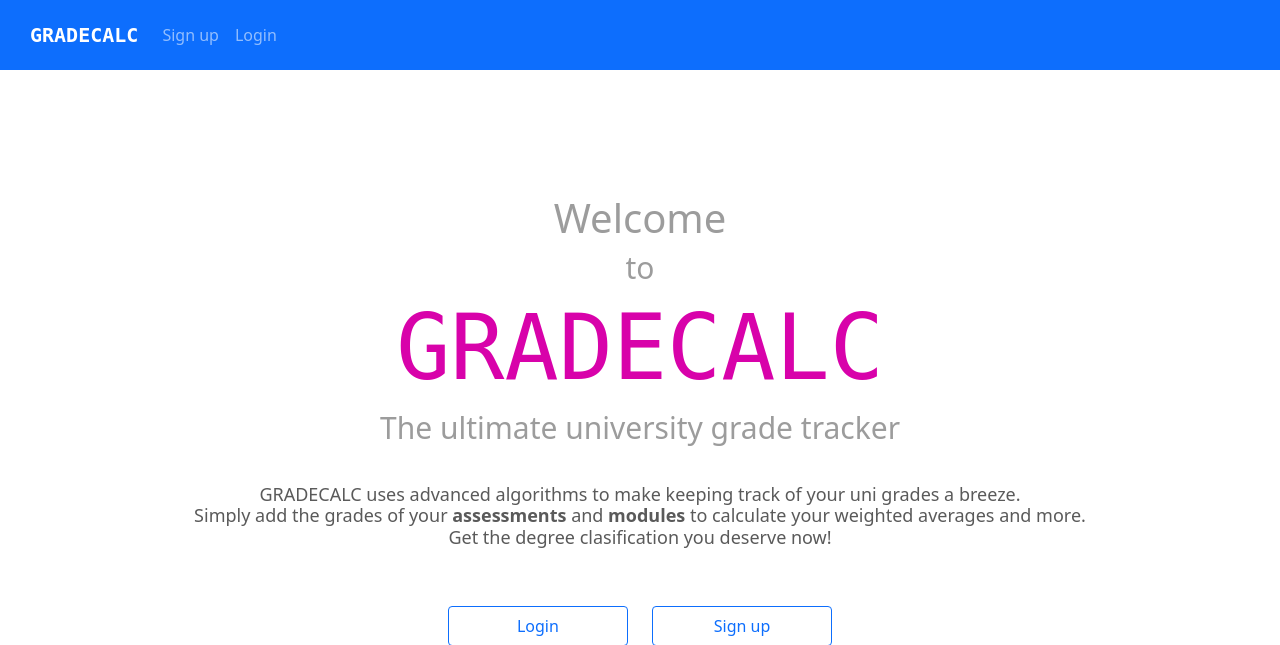
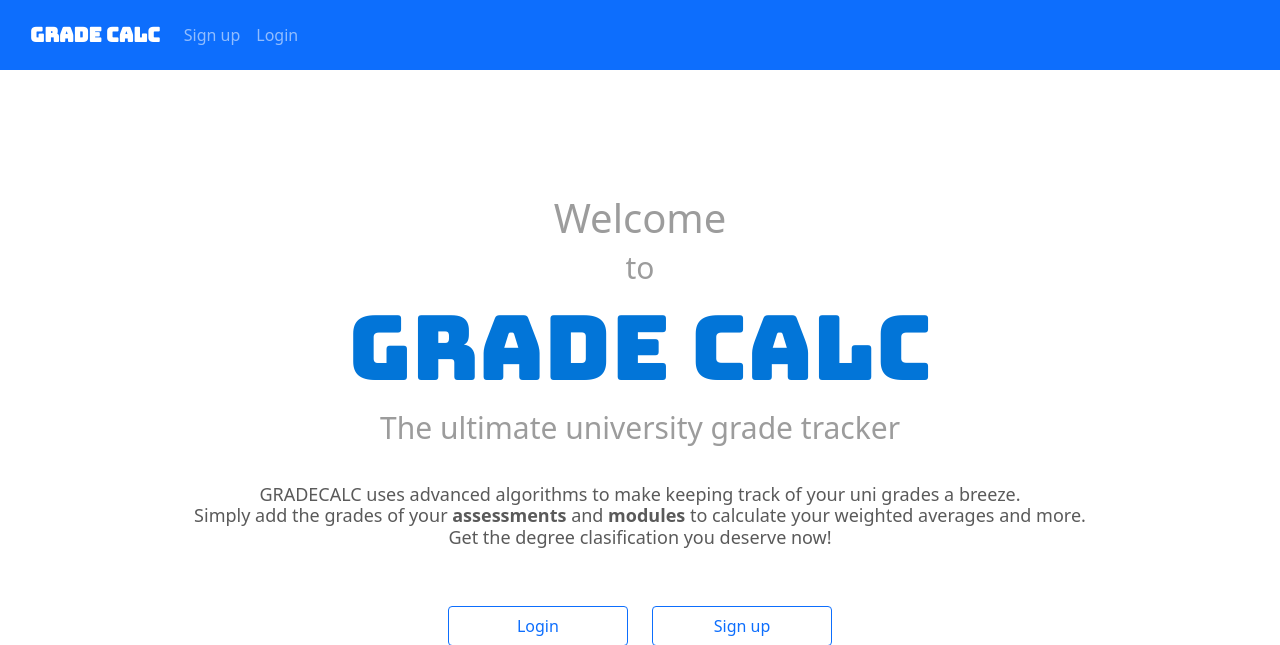
Before and after one commit to Lanrayy/web-app-development-comp2011-cwk2, a Flask app: page / in a window 1280 px wide. Shown: the top 645 px of the page. Run offline with Flask 2, Linux system fonts and the light colour scheme; some libraries are stand-ins or nearby versions.

Commit message:
Font on home page and nav abr changed

```diff
--- a/app/static/styles.css
+++ b/app/static/styles.css
@@ -19,9 +19,6 @@ body{
     background-color: red;
 }
 
-nav{
-    min-height: 70px;
-}
 
 .page-title{
     display: flex;
@@ -29,11 +26,7 @@ nav{
     margin-top: 20px;
 }
 
-.navbar-logo{
-    font-family: monospace, sans-serif;
-    font-weight:bolder;
-    padding-left: 30px;
-}
+
 
 .active{
     color: red;
@@ -52,6 +45,22 @@ ul{
 .flashes{
     /* border: 1px solid red; */
     padding: 0px;
+}
+
+/* NAV BAR LOGO */
+
+nav{
+    min-height: 70px;
+}
+
+.navbar-logo{
+    font-family: 'Bungee', monospace;
+    font-weight:bolder;
+    padding-left: 30px;
+}
+
+.navbar-brand{
+    font-size: 2rem;
 }
 
 /* INDEX / HOME STYLES */
@@ -78,9 +87,8 @@ ul{
 
 .assessment{
     font-size: 90px;
-    font-family: monospace;
+    font-family: 'Bungee', monospace;
     color: #0275d8;
-    color: #d802aa;
 }
 
 .subtitle{
@@ -136,10 +144,6 @@ ul{
 
 /*DASHBOARD STYLES*/
 /*Each module styles*/
-a{
-
-}
-
 /*container for all the modules*/
 .body{
     background-color: red;
--- a/app/templates/base.html
+++ b/app/templates/base.html
@@ -18,13 +18,18 @@
     <!-- CSS Link -->
     <link rel="stylesheet" href="{{url_for('static', filename='../static/styles.css')}}">
 
+    <!-- FONT LINK -->
+    <link rel="preconnect" href="https://fonts.googleapis.com">
+    <link rel="preconnect" href="https://fonts.gstatic.com" crossorigin>
+    <link href="https://fonts.googleapis.com/css2?family=Bungee&display=swap" rel="stylesheet">
+
     <!-- Bootstrap CSS -->
     <link href="https://cdn.jsdelivr.net/npm/bootstrap@5.1.3/dist/css/bootstrap.min.css" rel="stylesheet" integrity="sha384-1BmE4kWBq78iYhFldvKuhfTAU6auU8tT94WrHftjDbrCEXSU1oBoqyl2QvZ6jIW3" crossorigin="anonymous">
   </head>
   <body>
       <!-- Navigation Bar -->
      <nav class="navbar navbar-expand-lg navbar-dark bg-primary justify-content-between">
-        <a class="navbar-brand navbar-logo" href="/">GRADECALC</a>
+        <a class="navbar-brand navbar-logo" href="/">GRADE CALC</a>
         <button class="navbar-toggler" type="button" data-toggle="collapse" data-target="#navbarSupportedContent" aria-controls="navbarSupportedContent" aria-expanded="false" aria-label="Toggle navigation">
             <span class="navbar-toggler-icon"></span>
         </button>
--- a/app/templates/index.html
+++ b/app/templates/index.html
@@ -3,7 +3,7 @@
 <div class="main-page-container">
     <h4 class="welcome">Welcome</h4>
     <h4 class="to">to</h4>
-    <h1 class="assessment">GRADECALC</h1>
+    <h1 class="assessment">GRADE CALC</h1>
     <h5 class="subtitle">The ultimate university grade tracker</h5>
     <h6 class="description"> GRADECALC uses advanced algorithms to make keeping track of your uni grades a breeze. <br>
         Simply add the grades of your <strong> assessments</strong> and <strong> modules</strong> to calculate your weighted averages and more.<br>
```
